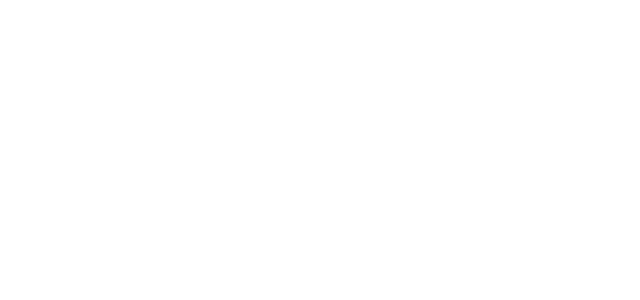
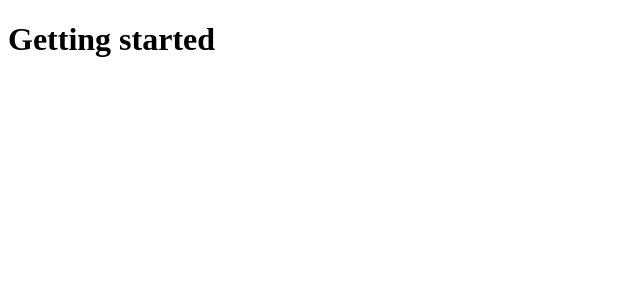
Before and after one commit to jfcode101/alab-320h.9.1, a React (Vite) app in the folder REACT-TODO-LIST/: page / in a window 1280 px wide. Shown: the top 300 px of the page, without its empty margins (0-640 px from the left). Built offline with nearby package versions, Linux system fonts and the light colour scheme.

Commit message:
creates directories and files

```diff
--- a/REACT-TODO-LIST/src/App.jsx
+++ b/REACT-TODO-LIST/src/App.jsx
@@ -1,10 +1,10 @@
-
 
 function App() {
 
-
   return (
-    <></>
+    <>
+    <h1>Getting started</h1>
+    </>
   )
 }
 
```
Also changed, not shown: REACT-TODO-LIST/src/assets/components/todo-form/TodoForm.jsx (added), REACT-TODO-LIST/src/assets/components/todo-form/form.css (added), REACT-TODO-LIST/src/assets/components/todo-item/TodoItem.jsx (added), REACT-TODO-LIST/src/assets/components/todo-item/item.css (added), REACT-TODO-LIST/src/assets/components/todo-list/TodoList.jsx (added), REACT-TODO-LIST/src/assets/components/todo-list/list.css (added).
